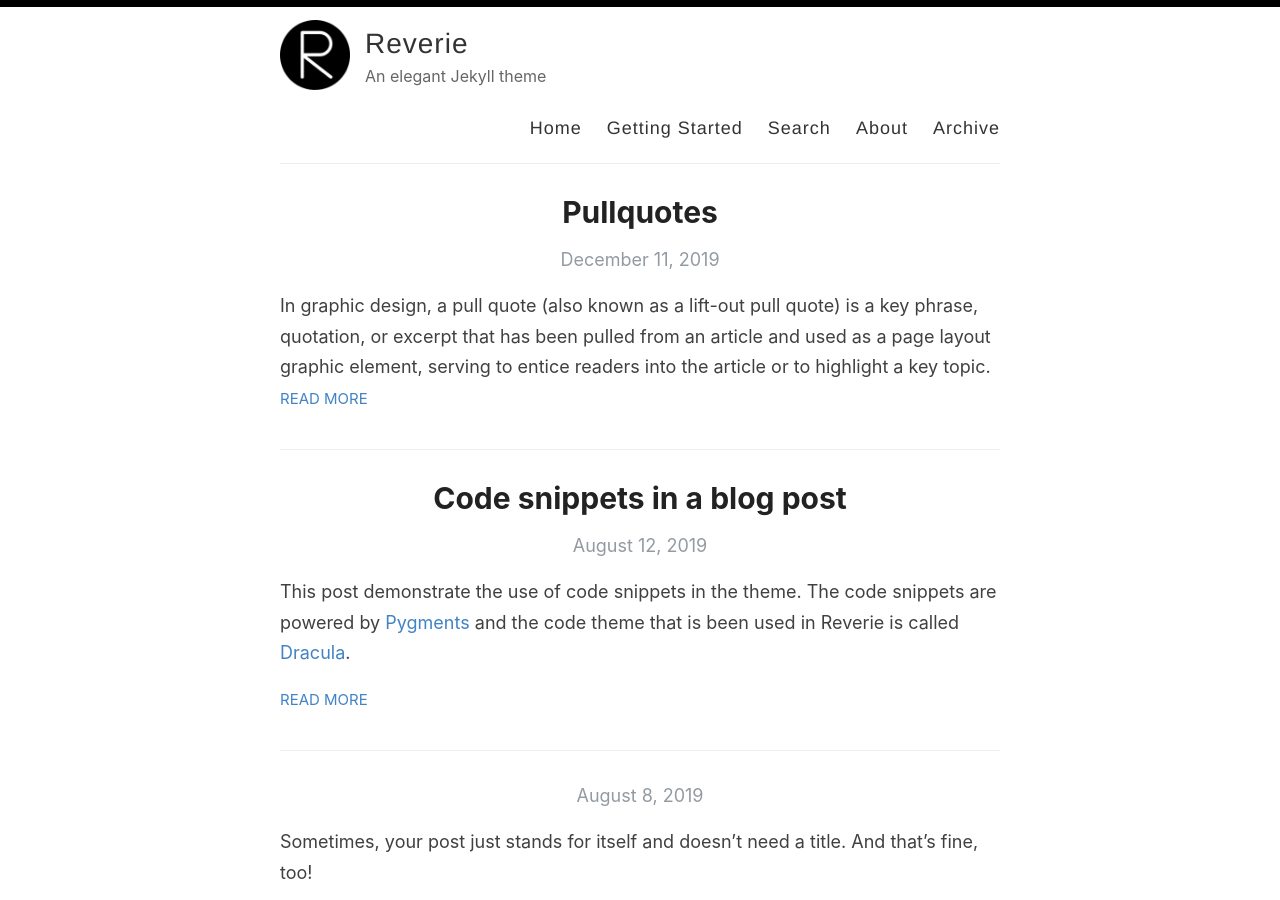
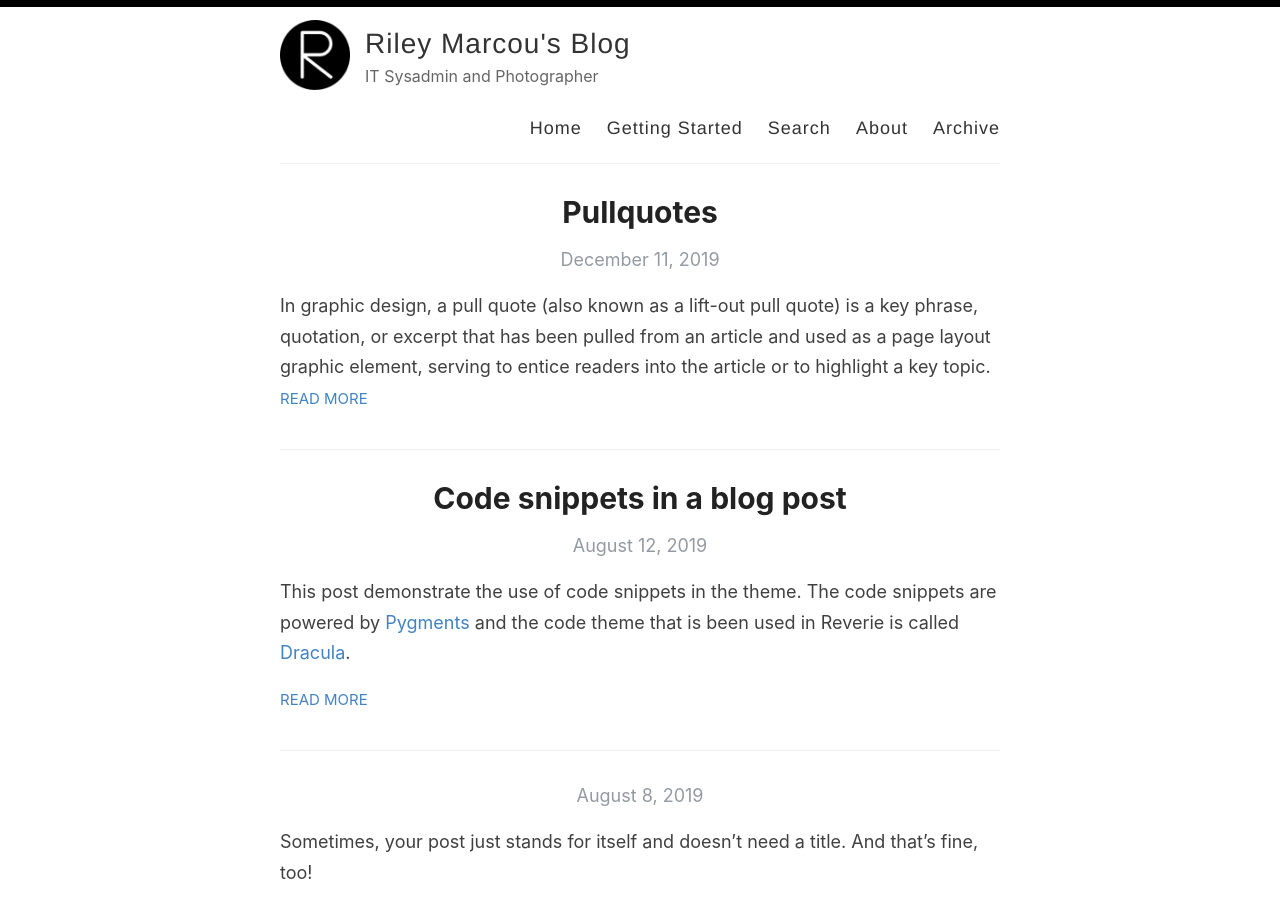
Before and after one commit to trickyhi/Blog, a Jekyll site: the page built from index.html, in a window 1280 px wide and 900 px high. Built offline with Jekyll 4.4.1, drawn with Linux system fonts in a browser that asks for light colours; the list of posts is cut into pages by our own code.

Commit message:
Update _config.yml

```diff
--- a/_config.yml
+++ b/_config.yml
@@ -3,13 +3,13 @@
 #
 
 # Name of your site (displayed in the header)
-name: Reverie
+name: Riley Marcou's Blog
 
 # Name of the author
-author: Amit Merchant
+author: Riley Marcoux
 
 # Short bio or description (displayed in the header)
-description: An elegant Jekyll theme
+description: IT Sysadmin and Photographer
 
 # URL of your avatar or profile pic (you could use your GitHub profile pic)
 avatar: /images/reverie.png
```
